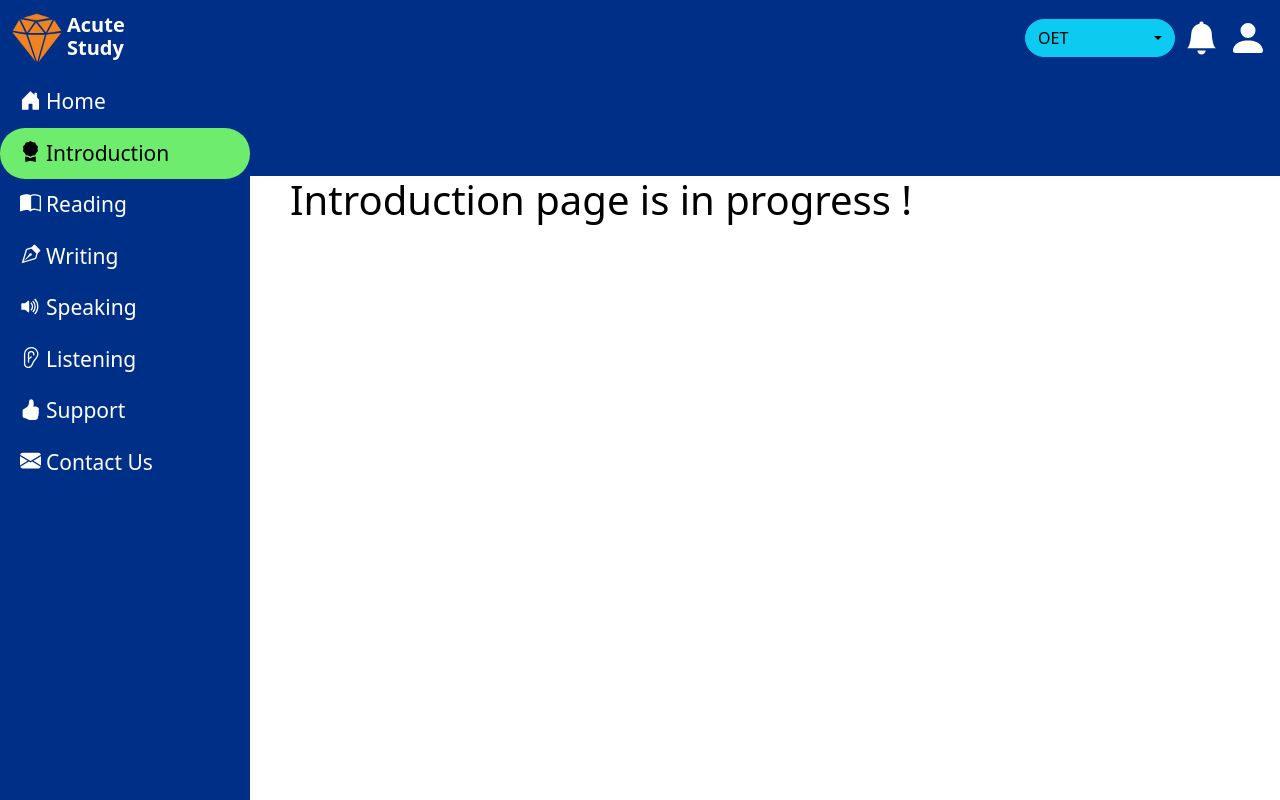
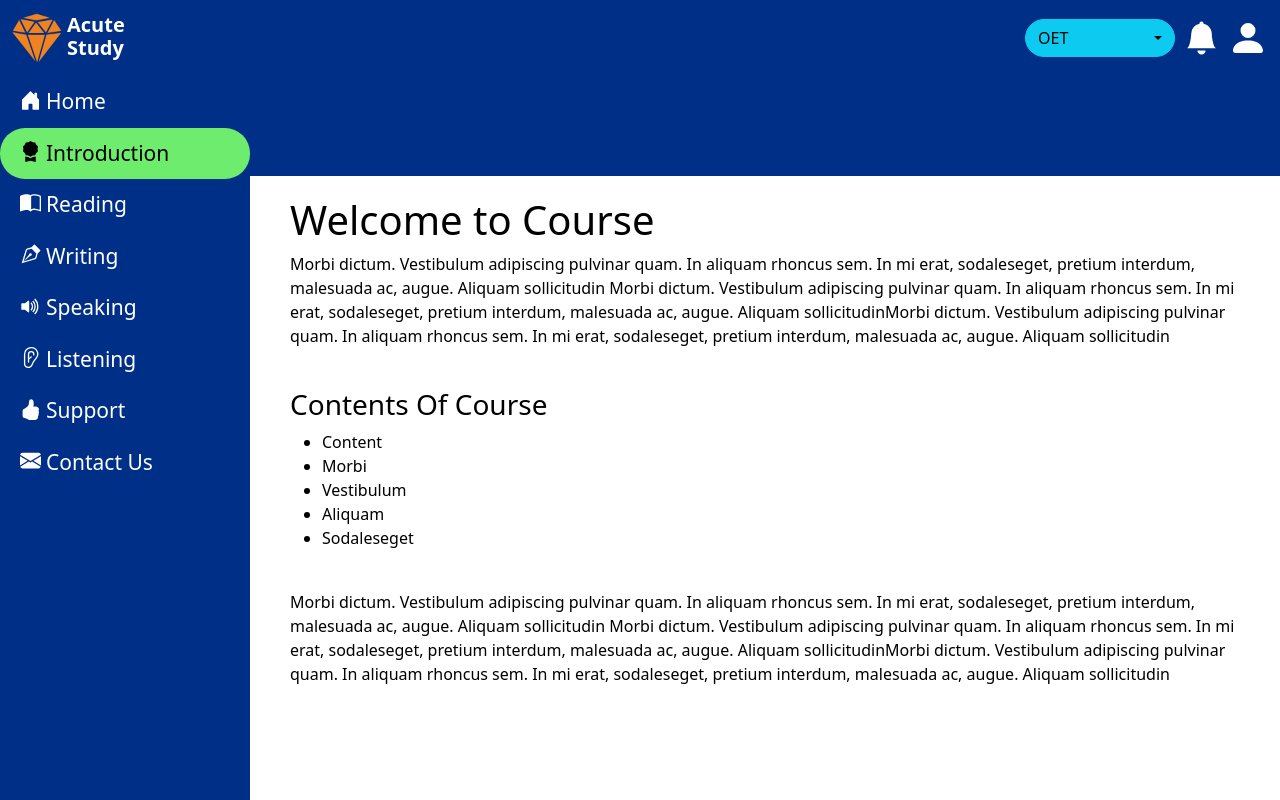
Before and after one commit to FirstBornTech/dlp_institutional, a React (Create React App) app: page /Introduction in a window 1280 px wide. Built offline with nearby package versions, Linux system fonts and the light colour scheme.

Commit message:
Static Introduction Page

```diff
--- a/src/views/Introduction.js
+++ b/src/views/Introduction.js
@@ -1,7 +1,43 @@
 const Introduction = () => {
     return (
-        <div style={{display:'flex', flexDirection:'column', margin:'100px 40px', color:'black'}}>
-            <h1>Introduction page is in progress !</h1>
+        <div style={{display:'flex', flexDirection:'column', margin:'120px 40px', color:'black'}}>
+            <h1>Welcome to Course</h1>
+            <p>
+                    Morbi dictum. Vestibulum adipiscing
+                    pulvinar quam. In aliquam rhoncus sem.
+                    In mi erat, sodaleseget, pretium interdum,
+                    malesuada ac, augue. Aliquam sollicitudin
+                    Morbi dictum. Vestibulum adipiscing
+                    pulvinar quam. In aliquam rhoncus sem.
+                    In mi erat, sodaleseget, pretium interdum,
+                    malesuada ac, augue. Aliquam sollicitudinMorbi dictum. Vestibulum adipiscing
+                    pulvinar quam. In aliquam rhoncus sem.
+                    In mi erat, sodaleseget, pretium interdum,
+                    malesuada ac, augue. Aliquam sollicitudin
+                </p>
+                <br />
+                <h3>Contents Of Course</h3>
+                <ul>
+                    <li>Content</li>
+                    <li>Morbi</li>
+                    <li>Vestibulum</li>
+                    <li>Aliquam</li>
+                    <li>Sodaleseget</li>
+                </ul>
+                <br/>
+                <p>
+                    Morbi dictum. Vestibulum adipiscing
+                    pulvinar quam. In aliquam rhoncus sem.
+                    In mi erat, sodaleseget, pretium interdum,
+                    malesuada ac, augue. Aliquam sollicitudin
+                    Morbi dictum. Vestibulum adipiscing
+                    pulvinar quam. In aliquam rhoncus sem.
+                    In mi erat, sodaleseget, pretium interdum,
+                    malesuada ac, augue. Aliquam sollicitudinMorbi dictum. Vestibulum adipiscing
+                    pulvinar quam. In aliquam rhoncus sem.
+                    In mi erat, sodaleseget, pretium interdum,
+                    malesuada ac, augue. Aliquam sollicitudin
+                </p>
         </div>
     )
 }
```
